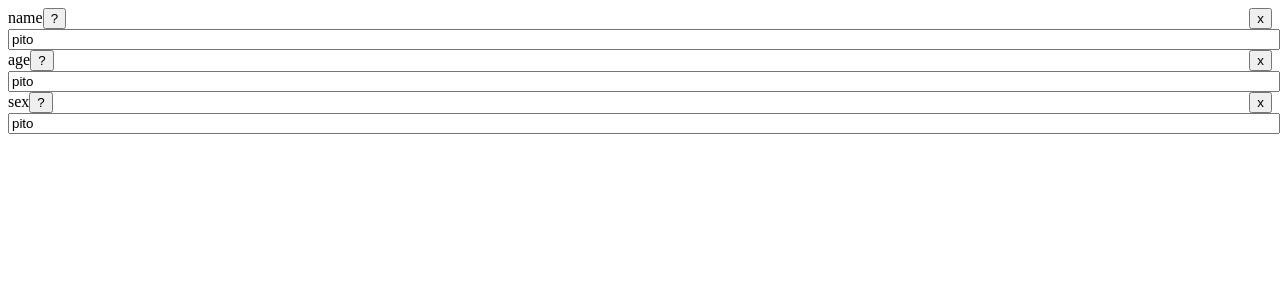
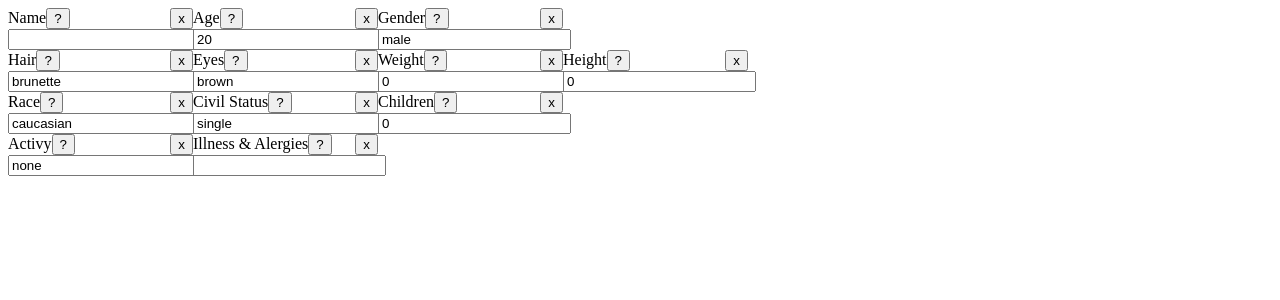
Before and after one commit to ladysun-catheart/busky, a React (Create React App) app: page / in a window 1280 px wide. Shown: the top 300 px of the page. Built offline with nearby package versions, Linux system fonts and the light colour scheme.

Commit message:
[develop] created minimum form structure

```diff
--- a/src/core/components/smartFormCompos/Input/Input.tsx
+++ b/src/core/components/smartFormCompos/Input/Input.tsx
@@ -10,7 +10,7 @@ const Input: React.FC<InputProps> = ({value, onChange}) => {
                         style={{width: '100%'}}
                         type="text"
                         value={value}
-                        onChange={onChange}
+                        onChange={(e: React.ChangeEvent<HTMLInputElement>) => onChange(e.target.value)}
                     />
                 </div>
             </div>
--- a/src/core/components/smartFormCompos/factory.tsx
+++ b/src/core/components/smartFormCompos/factory.tsx
@@ -6,7 +6,7 @@ type HocFactoryProps = {
     label: string,
     help: string,
     value: string,
-    onChange: (event: React.FormEvent<HTMLInputElement>) => void
+    onChange: (val: string) => void
 }
 
 const factory = (
--- a/src/core/components/smartFormCompos/type.ts
+++ b/src/core/components/smartFormCompos/type.ts
@@ -2,7 +2,7 @@ import React from "react";
 
 type InputProps = {
     value: string,
-    onChange: (event: React.ChangeEvent<HTMLInputElement>) => void
+    onChange: (val: string) => void
 }
 
 export default InputProps
--- a/src/core/models/people/PeopleBuilder.ts
+++ b/src/core/models/people/PeopleBuilder.ts
@@ -14,7 +14,6 @@ class PeopleBuilder {
     private children: number = 0
     private activity: PhisicalActivityPeople = PhisicalActivityPeople.none
     private illnessAlergieList: Array<string> = []
-
 
     constructor(){}
 
--- a/src/dashboard/formSearch/FormSearch.tsx
+++ b/src/dashboard/formSearch/FormSearch.tsx
@@ -1,30 +1,102 @@
 import React from 'react';
 import {SmartInput} from "../../core/components/smartFormCompos";
 import People from "../../core/models/people/People";
-import {PeopleBuilder} from "../../core/models/people";
+import {SexPeople, ColorFantasy, ColorHairRegular, PeopleBuilder} from "../../core/models/people";
+import ColorEyeRegular from "../../core/models/people/enum/ColorEyeRegular";
+import RacePeople from "../../core/models/people/enum/RacePeople";
+import PhisicalActivityPeople from "../../core/models/people/enum/PhisicalActivityPeople";
 
 const FormSearch: React.FC = () => {
-    const peopleBuilder: PeopleBuilder = new PeopleBuilder()
+    const people: People = (new PeopleBuilder())
+        .withAge(20)
+        .build()
+    const SexPeopleMiddle: { [key: string]: SexPeople } = SexPeople as any;
+    const ColorHairRegularMiddle: { [key: string]: ColorHairRegular } = ColorHairRegular as any;
+    const ColorEyeRegularMiddle: { [key: string]: ColorEyeRegular } = ColorEyeRegular as any;
+    const ColorFantasyMiddle: { [key: string]: ColorFantasy } = ColorFantasy as any;
+    const RacePeopleMiddle: { [key: string]: RacePeople } = RacePeople as any;
+    const PhisicalActivityPeopleMiddle: { [key: string]: PhisicalActivityPeople } = PhisicalActivityPeople as any;
+
     return (
         <div>
-            <div>
+            <div style={{display: 'flex'}}>
                 <SmartInput
-                    label="name"
-                    help="Yuour complete name including surnames"
-                    value="pito"
-                    onChange={() => console.log('un pito cambiado')}
+                    label="Name"
+                    help="Your complete name including surnames"
+                    value={people.name}
+                    onChange={val => people.name = val}
                 />
                 <SmartInput
-                    label="age"
+                    label="Age"
                     help="How old are you?"
-                    value="pito"
-                    onChange={() => console.log('un pito cambiado')}
+                    value={people.age.toString()}
+                    onChange={val => people.age = parseInt(val)}
                 />
                 <SmartInput
-                    label="sex"
+                    label="Gender"
                     help="Your gender"
-                    value="pito"
-                    onChange={() => console.log('un pito cambiado')}
+                    value={people.sex}
+                    onChange={(val: string) => people.sex = SexPeopleMiddle[val] }
+                />
+            </div>
+            <div style={{display: 'flex'}}>
+                <SmartInput
+                    label="Hair"
+                    help="Select the hair color"
+                    value={people.hair}
+                    onChange={val => people.hair = (ColorHairRegularMiddle[val] || ColorFantasyMiddle[val]) as ColorHairRegular & ColorFantasy}
+                />
+                <SmartInput
+                    label="Eyes"
+                    help="Select the eye color"
+                    value={people.eyes}
+                    onChange={val => people.eyes = (ColorEyeRegularMiddle[val] || ColorFantasyMiddle[val]) as ColorHairRegular & ColorFantasy}
+                />
+                <SmartInput
+                    label="Weight"
+                    help="Type the cms weight"
+                    value={people.weight.toString()}
+                    onChange={val => people.weight = parseInt(val) }
+                />
+                <SmartInput
+                    label="Height"
+                    help="Type the cms height"
+                    value={people.height.toString()}
+                    onChange={val => people.height = parseInt(val) }
+                />
+            </div>
+            <div style={{display: 'flex'}}>
+                <SmartInput
+                    label="Race"
+                    help="Select your physiognomy depending on your race or ethnical group"
+                    value={people.race}
+                    onChange={val => people.race = RacePeopleMiddle[val] }
+                />
+                <SmartInput
+                    label="Civil Status"
+                    help="Select the civil status"
+                    value={people.civil}
+                    onChange={val => people.race = RacePeopleMiddle[val] }
+                />
+                <SmartInput
+                    label="Children"
+                    help="How many sibling you have"
+                    value={people.children.toString()}
+                    onChange={val => people.children = parseInt(val) }
+                />
+            </div>
+            <div style={{display: 'flex'}}>
+                <SmartInput
+                    label="Activy"
+                    help="How many exercise you get"
+                    value={people.activity}
+                    onChange={(val: string) => people.activity = PhisicalActivityPeopleMiddle[val] }
+                />
+                <SmartInput
+                    label="Illness & Alergies"
+                    help="Type any illnes or allergy you have"
+                    value={""}
+                    onChange={(val: string) => {} }
                 />
             </div>
         </div>
```
Also changed, not shown: src/dashboard/formSearch/containers/InputContainer.tsx (added, +11 -0 lines), src/dashboard/formSearch/containers/RowContainer.tsx (added, +11 -0 lines), src/dashboard/formSearch/containers/index.tsx (added, +7 -0 lines).
